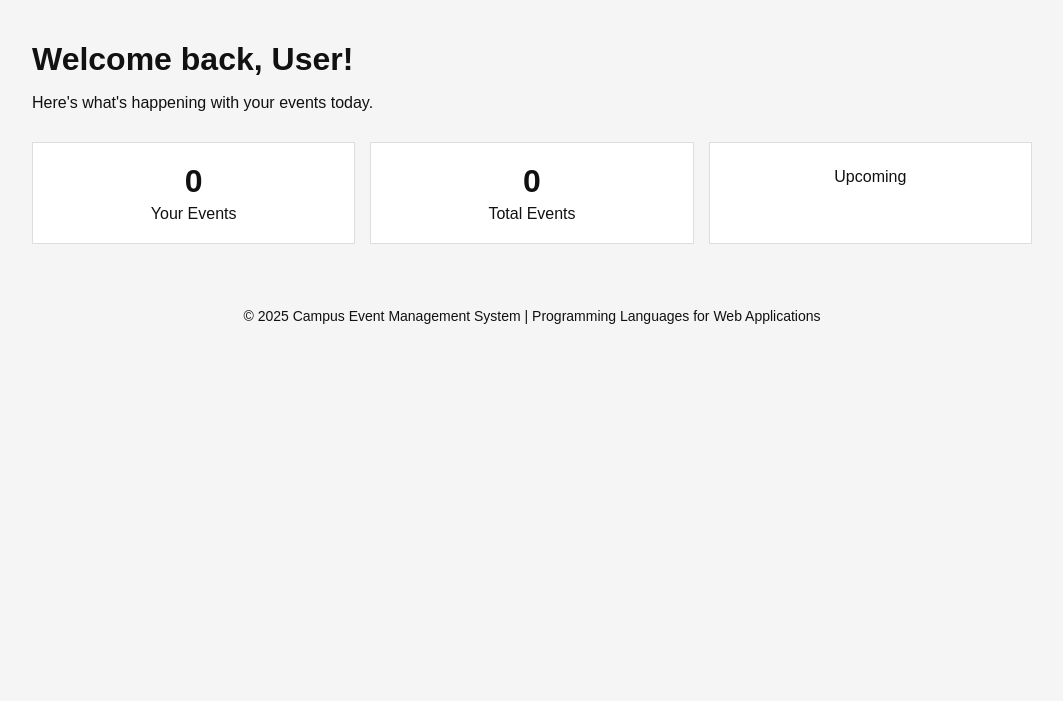
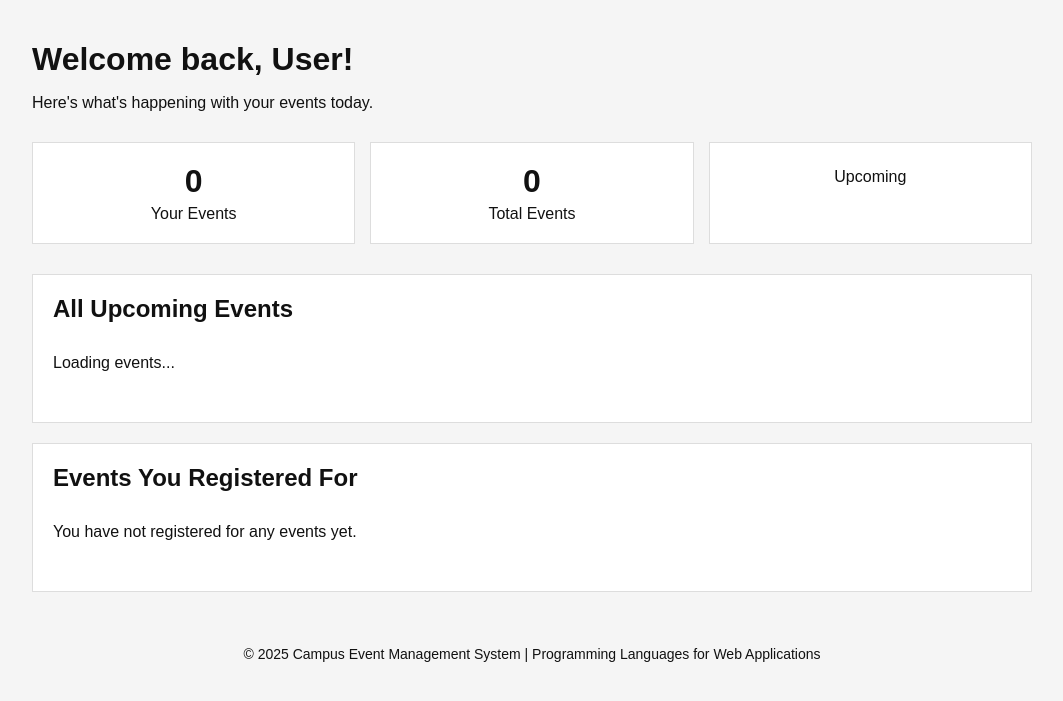
Before and after one commit to manavbh2011/Campus-Event-Management, a PHP site: page /views/dashboard.php in a window 1280 px wide. Shown: the part 54-755 px from the top of the page, without its empty margins (108-1171 px from the left). Run offline with PHP 8.4, Linux system fonts and the light colour scheme; the template is opened without the code that fills it, so the values that code supplies are empty.

Commit message:
Enhance dashboard with events sections
Added sections for upcoming events and registered events.

```diff
--- a/views/dashboard.php
+++ b/views/dashboard.php
@@ -27,7 +27,7 @@
             ?? ($_SESSION['user']['email'] ?? 'User');
           echo htmlspecialchars((string)$safeName, ENT_QUOTES, 'UTF-8');
         ?>!
-    </h1>
+      </h1>
       <p>Here's what's happening with your events today.</p>
 
       <div class="stats-grid">
@@ -45,6 +45,20 @@
         </div>
       </div>
 
+      <div class="events-section">
+        <h2>All Upcoming Events</h2>
+        <div id="all-events" class="event-list">
+          <p>Loading events...</p>
+        </div>
+      </div>
+
+      <div class="events-section">
+        <h2>Events You Registered For</h2>
+        <div id="registered-events" class="event-list">
+          <p>You have not registered for any events yet.</p>
+        </div>
+      </div>
+
     </div>
   </main>
 
```
